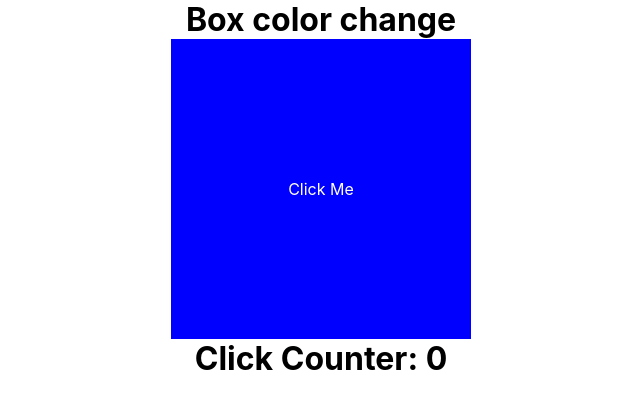
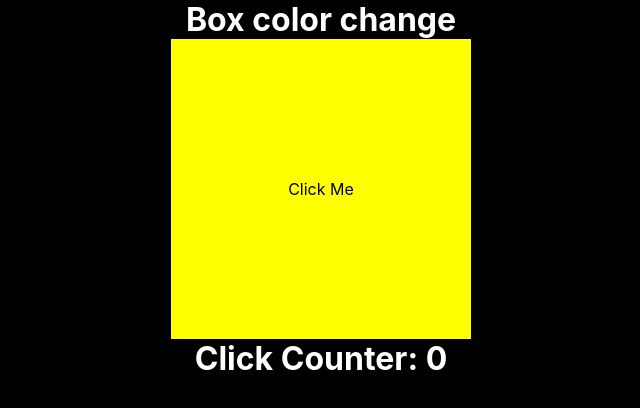
Before and after one commit to LawrenceObote/React-Box-Color, a React (Create React App) app: page / in a window 1280 px wide. Shown: the top 408 px of the page, without its empty margins (319-959 px from the left). Built offline with nearby package versions, Linux system fonts and the light colour scheme.

Commit message:
Changed the colors to black, yellow, and red

```diff
--- a/src/App.css
+++ b/src/App.css
@@ -1,3 +1,7 @@
+body{
+  background-color: black;
+  color: white;
+}
 .app{
   align-items: center;
   display: flex;
@@ -7,7 +11,7 @@
   width: 300px;
   height: 300px;
   transition: 0.3s;
-  color: white;
+  color: black;
   margin: 0 auto;
 }
 h1{
--- a/src/App.js
+++ b/src/App.js
@@ -6,7 +6,7 @@ export default class App extends Component {
     super(props);
 
     this.state = {
-      color: 'blue',
+      color: 'yellow',
       clickCounter: 0
     }
     this.changeColor = this.changeColor.bind(this);
@@ -14,8 +14,8 @@ export default class App extends Component {
 //function to change color back and forth
   changeColor() {
     // variable to hold the state of the color
-    //if color is blue make it orange && if color is orange make it blue
-    const newColor = this.state.color === 'blue' ? 'orange' : 'blue';
+    //if color is yellow make it red && if color is red make it yellow
+    const newColor = this.state.color === 'yellow' ? 'red' : 'yellow';
     //variable to hold the state of the clickCounter
     const clicks = this.state.clickCounter
     //Adjust the states using setState method.
```
